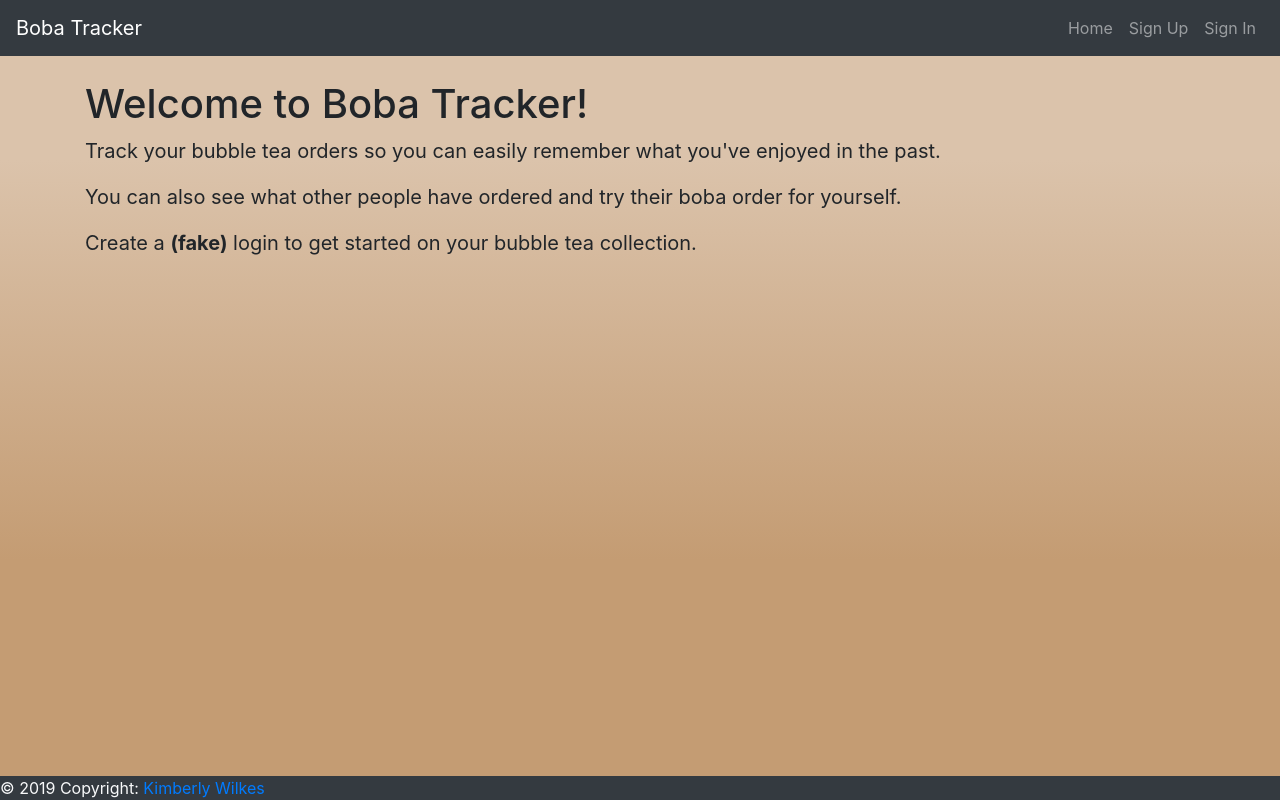
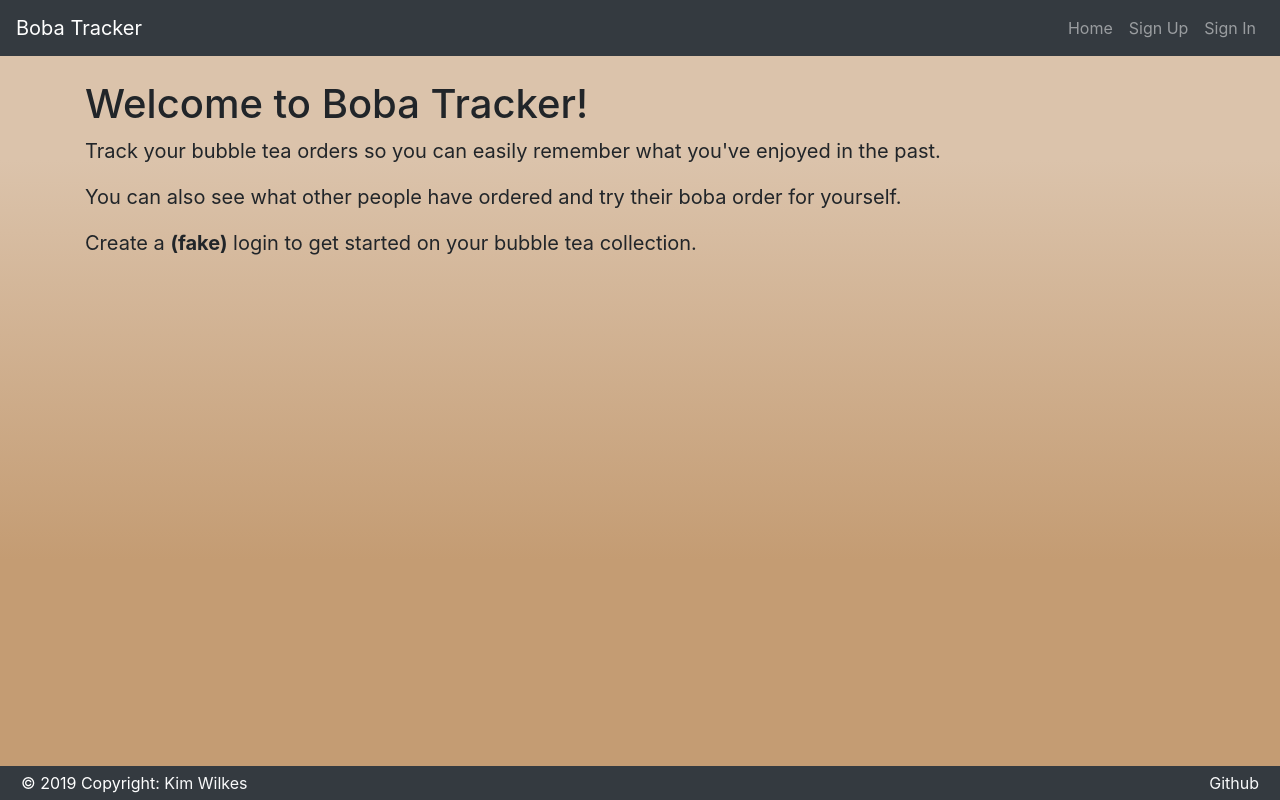
Before and after one commit to kimdolion/boba-tracker-client, a React app: page /#/ in a window 1280 px wide. Before the commit this address led to /#/. Built offline with nearby package versions, Linux system fonts and the light colour scheme.

Commit message:
Update footer with github client and footer spacing

```diff
--- a/src/components/General/Footer.js
+++ b/src/components/General/Footer.js
@@ -1,5 +1,24 @@
 import React from 'react'
-// import Navbar from 'react-bootstrap/Navbar'
+
+const styles = {
+  copyright: {
+    marginLeft: '1rem'
+  },
+  footer: {
+    bottom: 0,
+    color: 'white',
+    display: 'flex',
+    minHeight: '2rem',
+    padding: '5px',
+    position: 'fixed',
+    width: '100%'
+  },
+  link: {
+    color: 'gray',
+    marginRight: '1rem'
+  }
+}
+
 // const authenticatedOptions = (
 //   <Fragment>
 //     <Nav.Link href="#orders">Orders</Nav.Link>
@@ -13,7 +32,7 @@ import React from 'react'
 //   <Fragment>
 //     <Nav.Link href="#sign-up">Sign Up</Nav.Link>
 //     <Nav.Link href="#sign-in">Sign In</Nav.Link>
-// TODO: most liked drink, cheapest drink
+// TODO: most liked drink, cheapest drink, most ordered toppings
 //   </Fragment>
 // )
 // const alwaysOptions = (
@@ -21,10 +40,16 @@ import React from 'react'
 //     <Nav.Link to="/">Home</Nav.Link>
 //   </Fragment>
 // )
+const copyright = (
+  <div style={styles.copyright}>
+    &copy; {new Date().getFullYear()} Copyright: <a href="https://kimdolion.github.io" target="_blank" rel="noopener noreferrer" className="text-light"> Kim Wilkes</a>
+  </div>
+)
 
 const Footer = ({ user }) => (
-  <div className="bg-dark text-light fixed-bottom">
-     &copy; {new Date().getFullYear()} Copyright: <a href="https://kimdolion.github.io"> Kimberly Wilkes </a>
+  <div variant='dark' className="bg-dark" style={styles.footer}>
+    {copyright}
+    <a href="https://github.com/kimdolion/boba-tracker-client" target="_blank" rel="noopener noreferrer" className="text-light ml-auto" style={styles.link}> Github </a>
   </div>
 )
 
```
